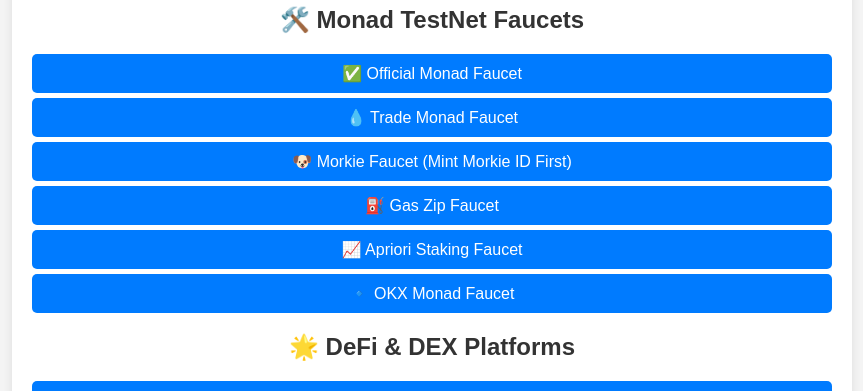
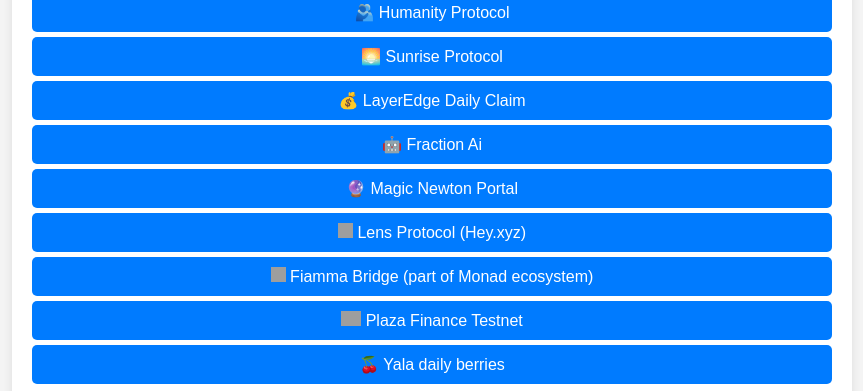
Before and after one commit to byaswanthkrishnakartik/Monad-testnet, a plain HTML site: page index.html in a window 1280 px wide. Shown: the part 115-506 px from the top of the page, without its empty margins (208-1071 px from the left). Drawn offline with Linux system fonts and the light colour scheme; grey boxes are pictures that could not be loaded.

Commit message:
Update index.html

```diff
--- a/index.html
+++ b/index.html
@@ -67,6 +67,35 @@
 <body>
 
     <div class="container">
+
+          <!-- Daily check-in or Daily tasks projects -->
+        <h2>Daily check-in or Daily tasks projects</h2>
+        <a href="https://testnet.humanity.org/login" target="_blank">🫂 Humanity Protocol</a>
+        <a href="https://testnet.app.sunriselayer.io/" target="_blank">🌅 Sunrise Protocol</a>
+        <a href="https://dashboard.layeredge.io/" target="_blank">💰 LayerEdge Daily Claim</a>
+
+        <a href="https://dapp.fractionai.xyz/" target="_blank">🤖 Fraction Ai</a>
+        <a href="https://www.magicnewton.com/portal" target="_blank">🔮 Magic Newton Portal</a>
+        <a href="https://testnet.plaza.finance/" target="_blank">
+            <img src=" https://hey-assets.b-cdn.net/images/app-icon/0.png" alt="Hey Lens" width="15" height="15">
+            Lens Protocol (Hey.xyz)
+        </a>
+        <a href="https://alpha-test-bridge.fiammalabs.io/bridge" target="_blank">
+            <img src="https://img.cryptorank.io/coins/fiamma1725967588056.png" alt="Fiamma" width="15" height="15">
+            Fiamma Bridge (part of Monad ecosystem)
+        </a>
+
+        <a href="https://testnet.plaza.finance/" target="_blank">
+            <img src="https://testnet.plaza.finance/plaza-finance.svg" alt="Plaza Finance Testnet" width="20" height="15">
+            Plaza Finance Testnet
+        </a>
+        <a href="https://app-testnet.yala.org/" target="_blank">🍒 Yala daily berries</a>
+
+
+
+
+
+
         <h1>Monad TestNet Airdrop 🪂</h1>
 
         <!-- Faucet Section -->
@@ -139,6 +168,9 @@
         <a href="https://www.monad.xyz/ecosystem" target="_blank">🔗 Explore Monad Ecosystem</a>
 
         <p style="text-align: center; margin-top: 20px;">🚀 Start your Monad TestNet journey now!</p>
+
+
+
     </div>
 
     <script>
@@ -153,6 +185,5 @@
             alert("Code copied to clipboard! ✅");
         }
     </script>
-
 </body>
 </html>
```
